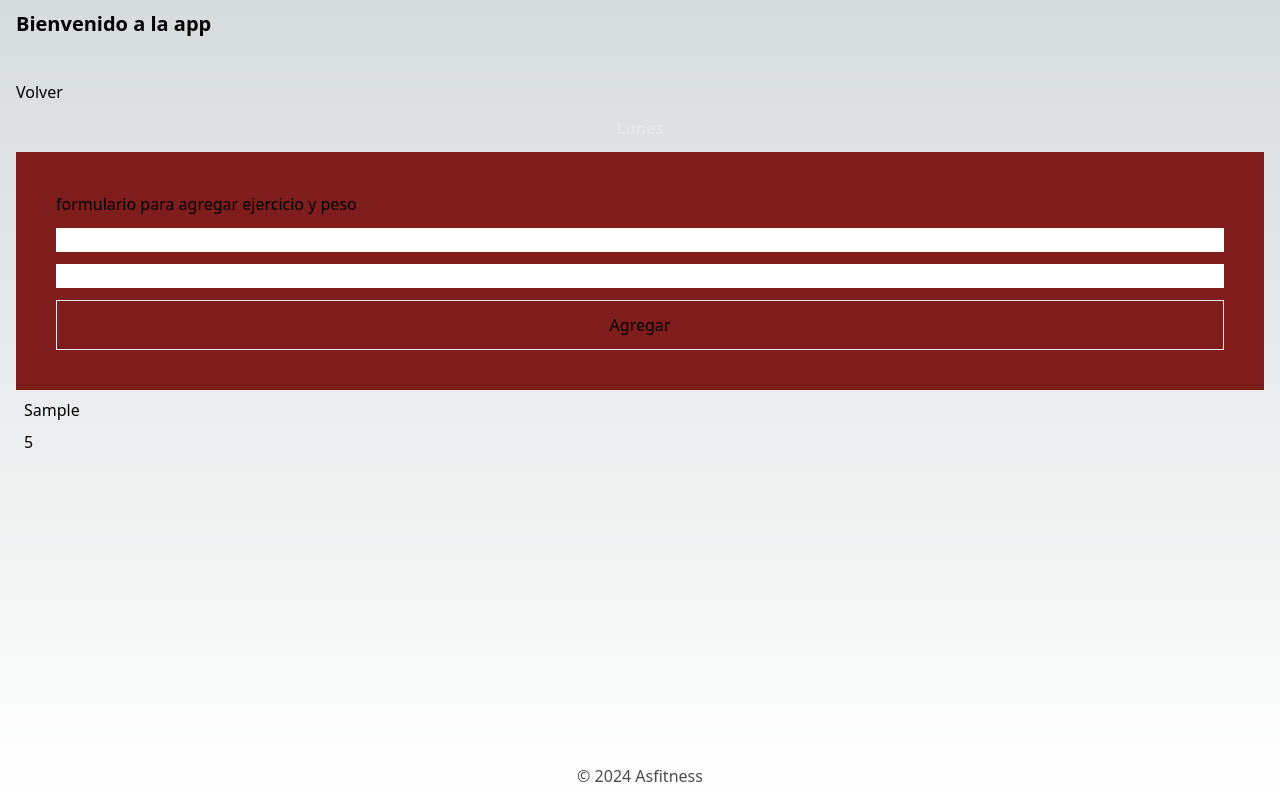
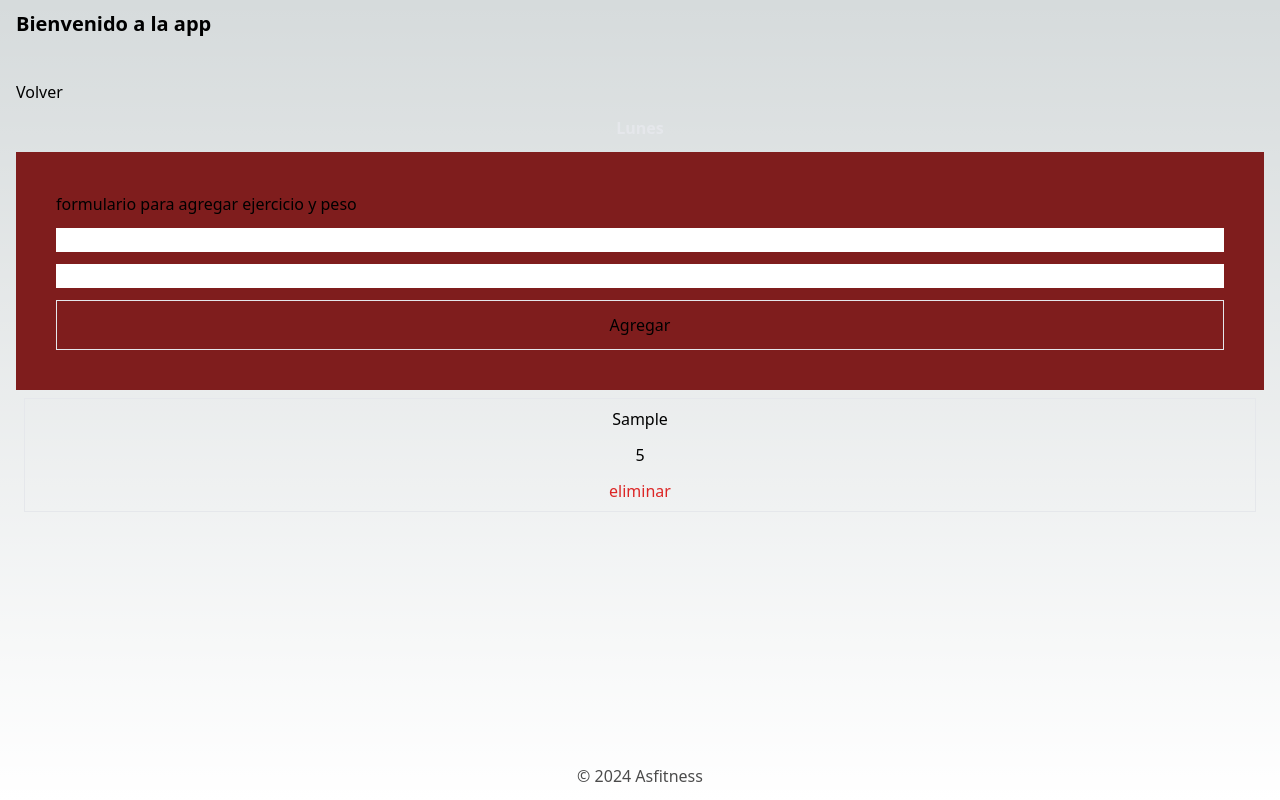
Before and after one commit to agussanchz/FitnessApp, a Next.js app: page /1 in a window 1280 px wide. Both pictures are taken after typing "Sample", "5" into the empty fields and a click on the button "Agregar". Built offline with nearby package versions, Linux system fonts and the light colour scheme.

Commit message:
agregando funcion para eliminar ejercicios

```diff
--- a/src/app/components/Data.jsx
+++ b/src/app/components/Data.jsx
@@ -1,15 +1,11 @@
 import React from 'react'
 
-export default function Data({ infoForm, days }) {
+export default function Data({ infoForm, days, deleteExercice }) {
 
     let lunes = []
-    let martes = []
 
     if (days === 'Lunes') {
         lunes = infoForm
-    }
-    if (days === 'Martes') {
-        martes = infoForm
     }
 
     console.log(lunes)
@@ -17,14 +13,11 @@ export default function Data({ infoForm, days }) {
         <div className="flex flex-col justify-center p-2 gap-2">
             {lunes.map((x) => (
                 <>
-                    <span>{x.ejercicio}</span>
-                    <span>{x.peso}</span>
-                </>
-            ))}
-            {martes.map((x) => (
-                <>
-                    <span>{x.ejercicio}</span>
-                    <span>{x.peso}</span>
+                    <div className='flex flex-col justify-center items-center gap-3 p-2 border' key={x.id}>
+                        <span>{x.ejercicio}</span>
+                        <span>{x.peso}</span>
+                        <button onClick={() => deleteExercice(x.id)} className="text-red-600">eliminar</button>
+                    </div>
                 </>
             ))}
         </div>
--- a/src/app/components/Form.jsx
+++ b/src/app/components/Form.jsx
@@ -24,6 +24,13 @@ export default function Form({ days }) {
         }
     }
 
+    // Eliminar ejercicios
+    const deleteExercice = (id) => {
+        const newData = data.filter((ej) => ej.id !== id)
+        setData(newData)
+    }
+
+
     return (
         <section>
             <form className="bg-red-900 flex flex-col gap-3 p-10" onSubmit={handleSubmit}>
@@ -46,7 +53,7 @@ export default function Form({ days }) {
                 />
                 <button type="submit" className="p-3 border">Agregar</button>
             </form>
-            <Data infoForm={data} days={days}/>
+            <Data infoForm={data} days={days} deleteExercice={deleteExercice} />
         </section>
     )
 }
```
